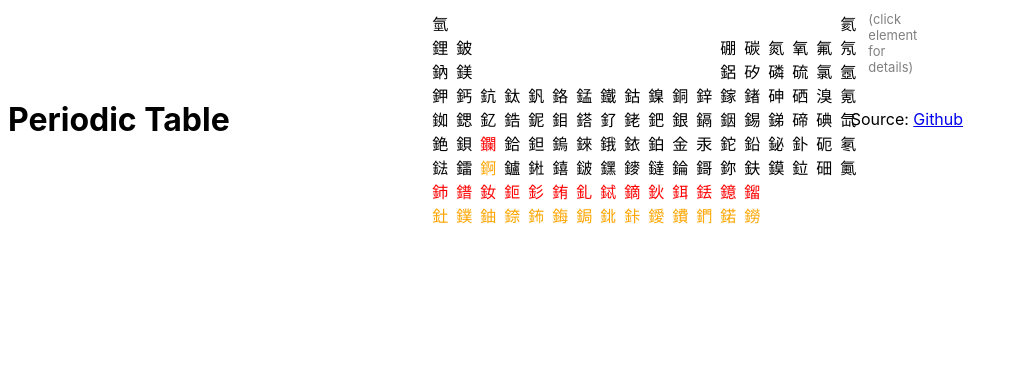
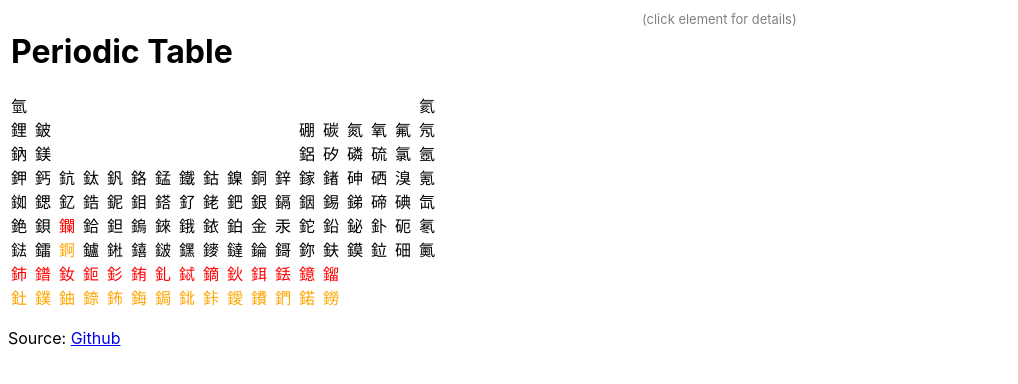
Before and after one commit to kaicarver/yuansu-react, a React (Create React App) app: page / in a window 1280 px wide. Shown: the top 384 px of the page, without its empty margins (0-1018 px from the left). Built offline with nearby package versions, Linux system fonts and the light colour scheme.

Commit message:
super simple grid, to be continued

```diff
--- a/src/index.css
+++ b/src/index.css
@@ -14,8 +14,8 @@ code {
 
 #page {
   display: grid;
-  align-items: center;
-  grid-template-columns: repeat(auto-fit, minmax(240px, 1fr));
+  align-items: left;
+  grid-template-columns: 1fr;
 }
 
 table tr td {
--- a/src/index.js
+++ b/src/index.js
@@ -17,14 +17,12 @@ console.log(periodicData.elements);
 
 function YuansuApp(props) {
   return <div id="page">
-    <h1>Periodic Table</h1>
     <table>
       <tbody>
         <tr>
           <td>
-            <div id="table">
-              <Table data={periodicData.elements} />
-            </div>
+            <h1>Periodic Table</h1>
+            <Table data={periodicData.elements} />
           </td>
           <td id="detail">
             <div id="help">(click element for details)</div>
@@ -44,9 +42,11 @@ function YuansuApp(props) {
 }
 
 function Table(props) {
-  return props.data.map((el, number) =>
-    <Element key={el.symbol} el={el} />
-  )
+  return <div id="table">
+    {props.data.map((el, number) =>
+      <Element key={el.symbol} el={el} />
+    )}
+  </div>
 }
 
 function Element(props) {
```
